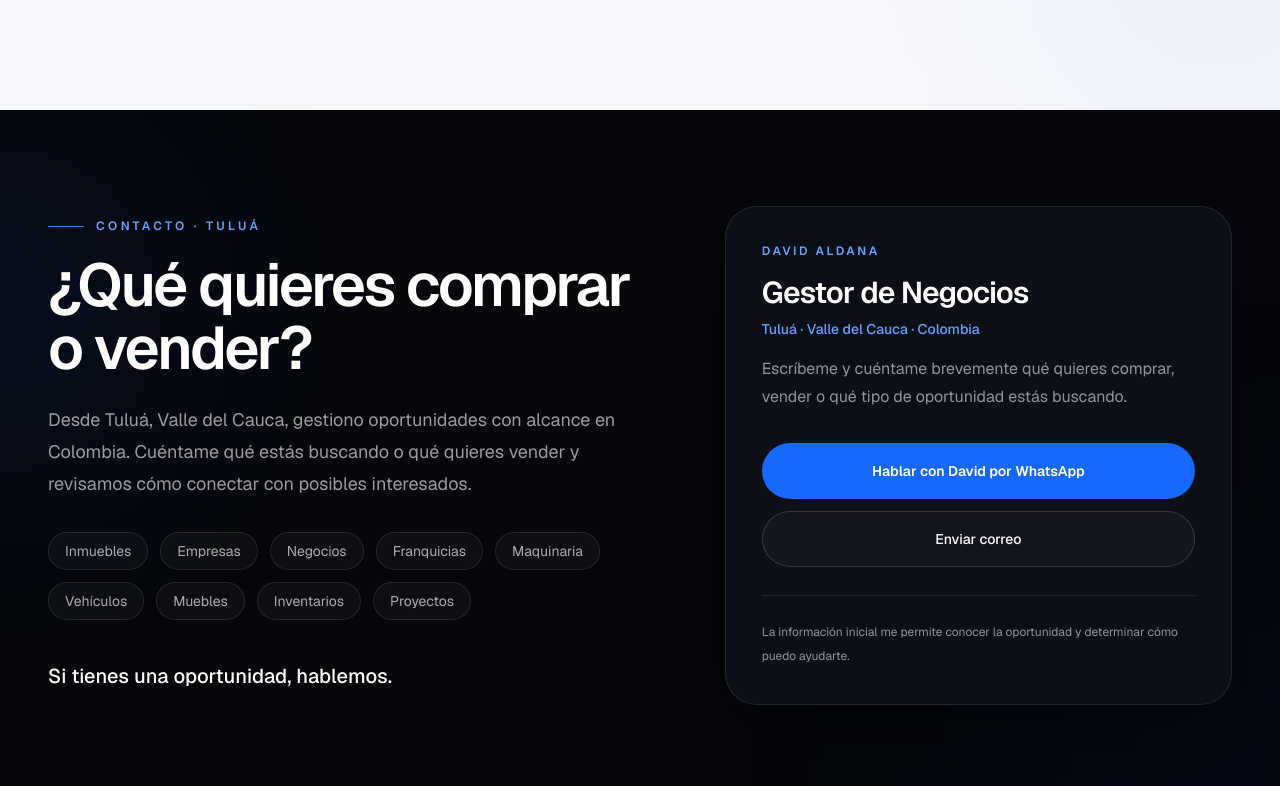
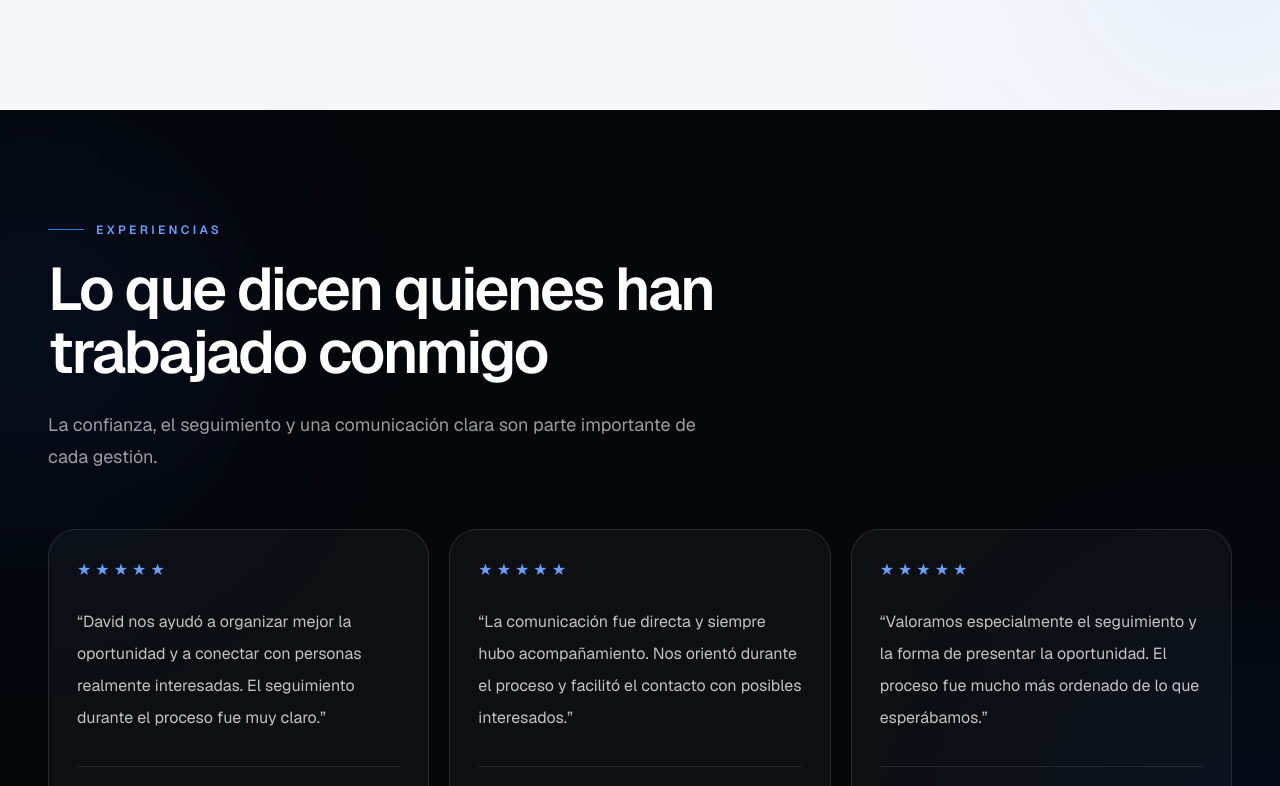
Before and after one commit to manuelsansoresg/gestor_negocios, a Next.js app: page / in a window 1280 px wide. Shown: the part 11214-12000 px from the top of the page. Built offline with nearby package versions, Linux system fonts and the light colour scheme.

Commit message:
testimonial

```diff
--- a/src/app/page.tsx
+++ b/src/app/page.tsx
@@ -8,6 +8,7 @@ import Fees from "@/components/sections/Fees";
 import ValueProposition from "@/components/sections/ValueProposition";
 import Results from "@/components/sections/Results";
 import Scope from "@/components/sections/Scope";
+import Testimonials from "@/components/sections/Testimonials";
 import Contact from "@/components/sections/Contact";
 import LegalNotice from "@/components/sections/LegalNotice";
 import StructuredData from "@/components/seo/StructuredData";
@@ -37,6 +38,8 @@ export default function Home() {
 
       <Scope />
 
+      <Testimonials />
+
       <Contact />
 
       <LegalNotice />
--- a/src/components/sections/Testimonials.tsx
+++ b/src/components/sections/Testimonials.tsx
@@ -88,10 +88,7 @@ export default function Testimonials() {
           ))}
         </div>
 
-        <p className="mt-8 text-xs leading-6 text-white/35">
-          Los testimonios mostrados deben corresponder a experiencias reales
-          y autorizadas por cada cliente.
-        </p>
+
       </div>
     </section>
   );
```
